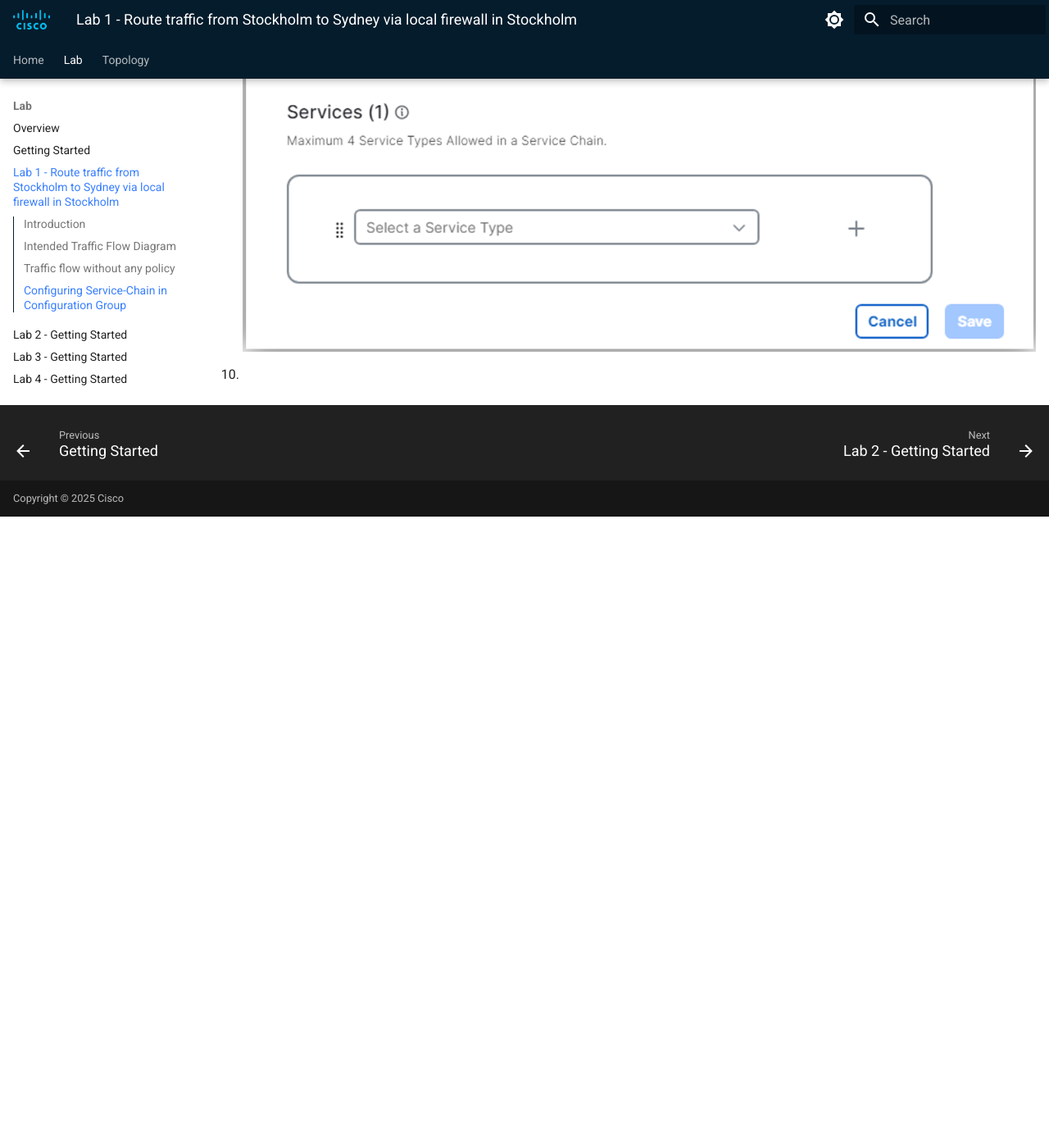
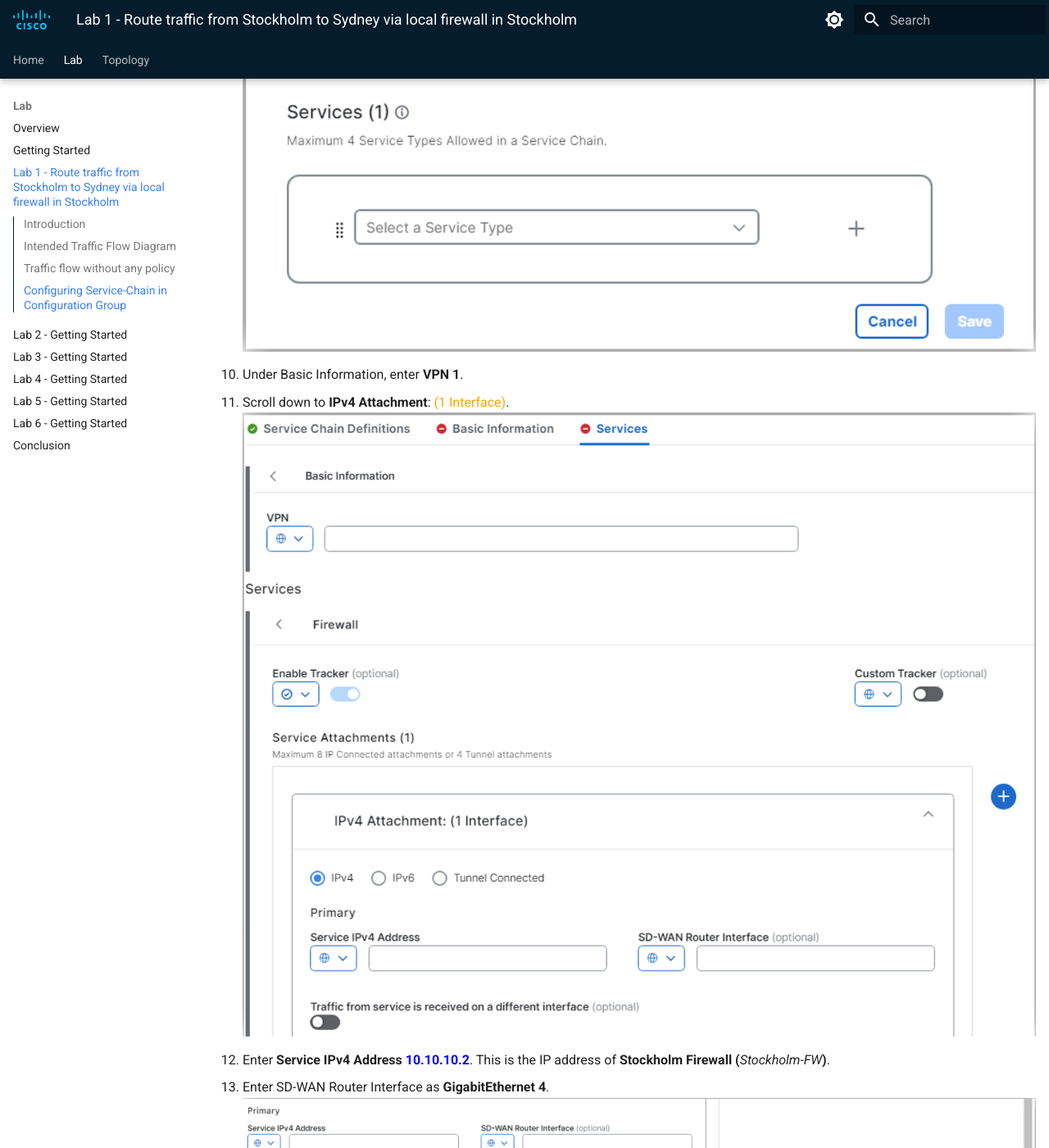
Before and after one commit to ciscodocs/ltrent-2008-clemea25, an MkDocs documentation site: the page built from docs/lab1_getting_started.md, in a window 1280 px wide and 1400 px high, scrolled down 7210 px. Shown: the whole window at 82% size. Built offline with MkDocs 1.6.1 and Material for MkDocs 9.7.7, drawn with Linux system fonts in a browser that asks for light colours; before the commit the page ends 7840 px from its top, so only the background shows below that.

Commit message:
Scenario-1 guide

```diff
--- a/docs/lab1_getting_started.md
+++ b/docs/lab1_getting_started.md
@@ -114,4 +114,9 @@ Next, we will configure a service chain within the service-profile parcel in the
 8. Enter the name **Stockholm-Firewall-SC-Def** and Description **Stockholm-Firewall-SC-Def** for the service chain definition.
 9. Select a **Service Type** <font color="red">**Firewall**</font> by click dropdown and click **<font color="orange">Save</font>**
    ![Service Attachment Gateway Definition](./assets/S-1-figure-12.png)
-10.
+10. Under Basic Information, enter **VPN 1**.
+11. Scroll down to **IPv4 Attachment**: <font color="orange">(1 Interface)</font>.
+    ![Service Attachment Gateway Definition](./assets/S-1-figure-13.png)
+12. Enter **Service IPv4 Address <font color="blue">10.10.10.2</font>**. This is the IP address of **Stockholm Firewall (***Stockholm-FW***)**.
+13. Enter SD-WAN Router Interface as **GigabitEthernet 4**.
+    ![Service Attachment Gateway Definition](./assets/S-1-figure-14.png)
```
Also changed, not shown: docs/assets/S-1-figure-13.png (added), docs/assets/S-1-figure-14.png (added).
